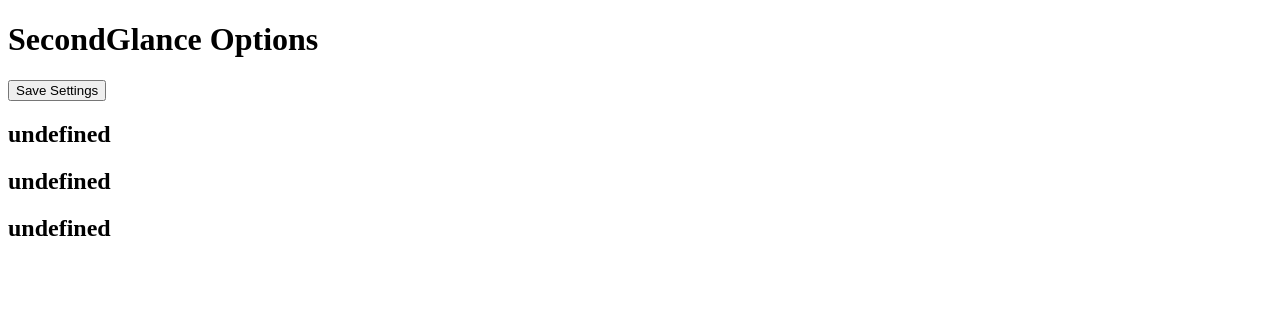
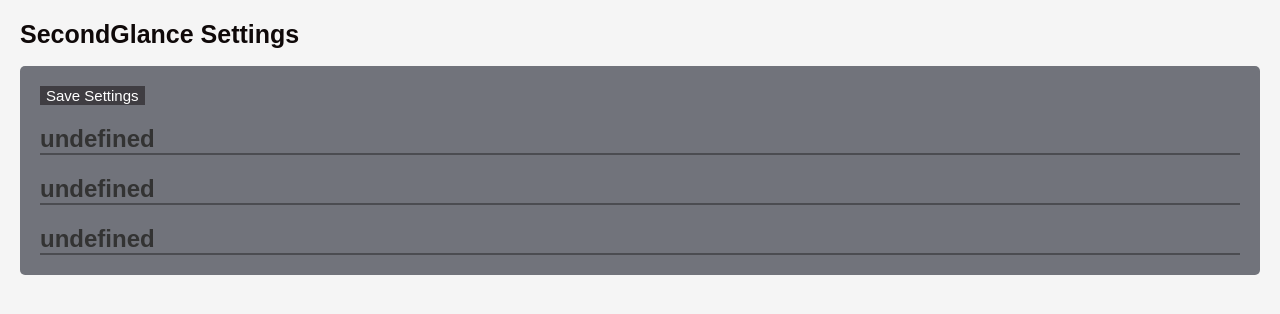
Before and after one commit to whaleyj-2401/SecondGlance, a browser extension: page settings/settings_page.html in a window 1280 px wide. Drawn offline with Linux system fonts and the light colour scheme.

Commit message:
Update settings_page.html

```diff
--- a/settings/settings_page.html
+++ b/settings/settings_page.html
@@ -1,10 +1,11 @@
 <!DOCTYPE html>
 <html>
     <head>
+        <link rel="stylesheet" href="settings.css">
     </head>
 
     <body>
-        <h1>SecondGlance Options</h1>
+        <h1>SecondGlance Settings</h1>
         <!--<button onclick="Settings.populateSettingsPage()">
             Load
         </button>-->
```
